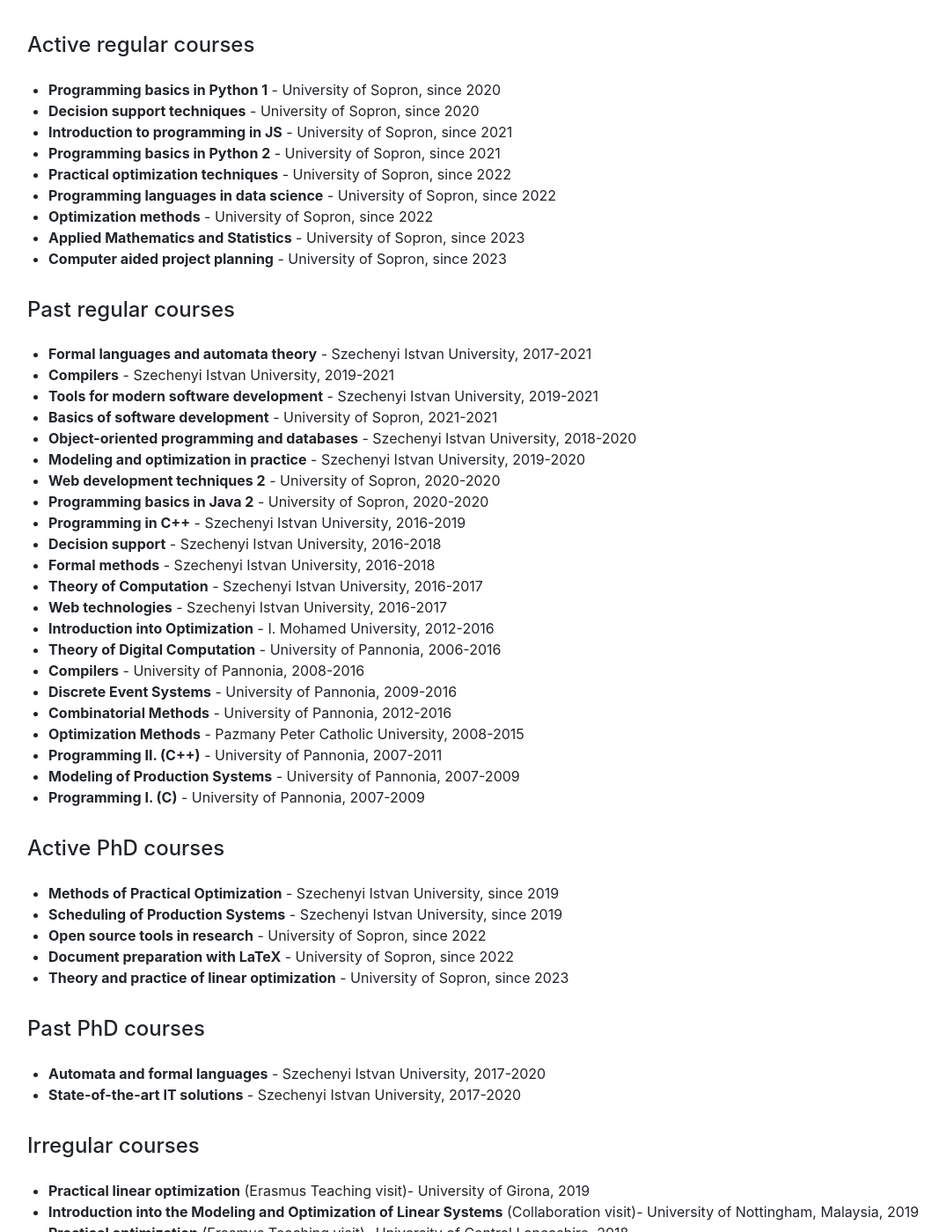
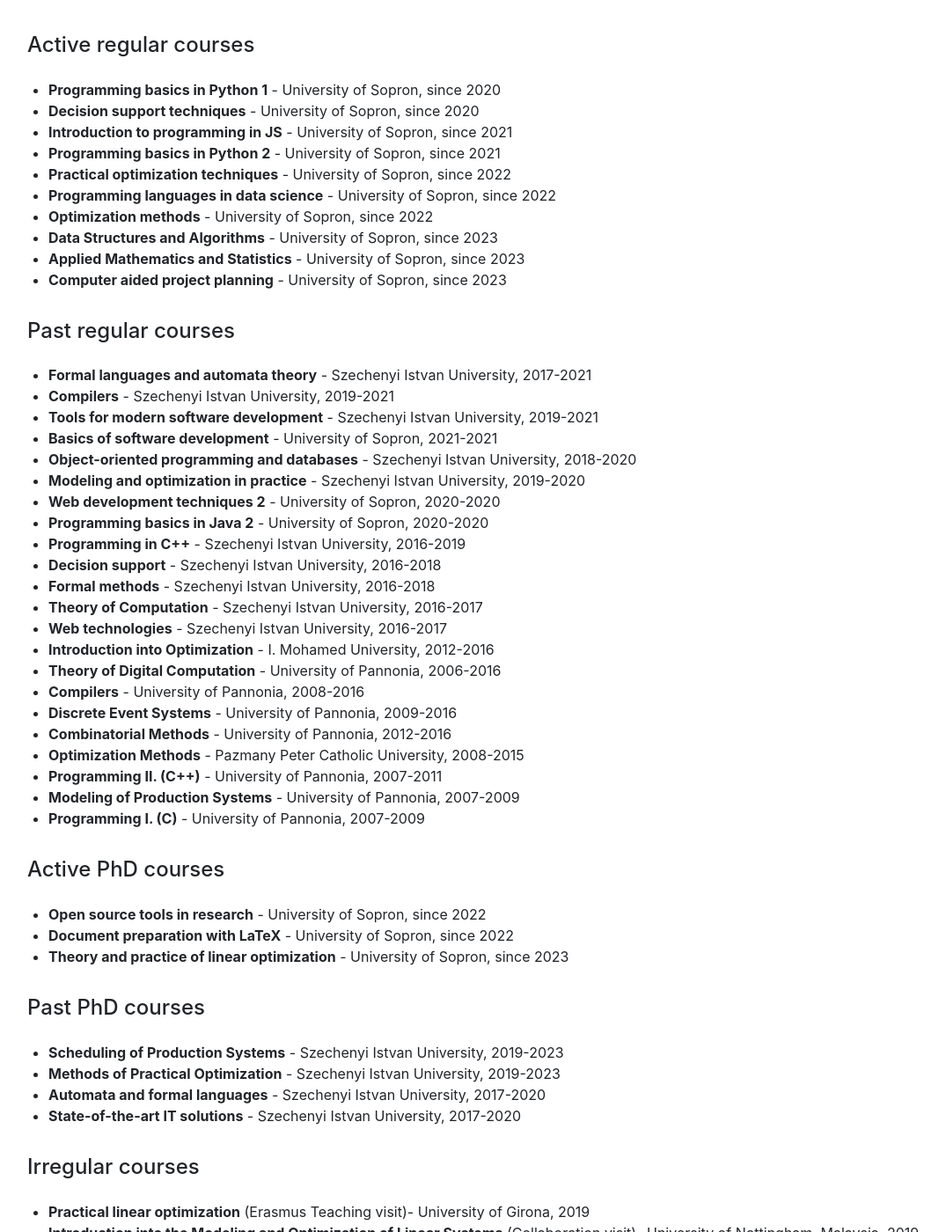
Before and after one commit to hegyhati/hegyhati.github.io, a Jekyll site: the page built from teaching_supervision.html, in a window 1280 px wide and 1400 px high, scrolled down 344 px. Shown: the whole window at 88% size, without its empty margins (70-1145 px from the left). Built offline with Jekyll 4.4.1, drawn with Linux system fonts in a browser that asks for light colours.

Commit message:
Update teaching

```diff
--- a/_data/teaching.yaml
+++ b/_data/teaching.yaml
@@ -1,4 +1,10 @@
 regular:
+
+- course: Data Structures and Algorithms
+  university: University of Sopron
+  city: Sopron
+  country: Hungary
+  start: 2023
 
 - course: Applied Mathematics and Statistics
   university: University of Sopron
@@ -20,7 +26,7 @@
 
 - course: Programming languages in data science
   university: University of Sopron
-  city: Sopron
+  city: SopronApplied
   country: Hungary
   start: 2022
 
@@ -250,12 +256,14 @@
   city: Gyor
   country: Hungary
   start: 2019
+  end: 2023
 
 - course: Scheduling of Production Systems
   university: Szechenyi Istvan University
   city: Gyor
   country: Hungary
   start: 2019
+  end: 2023
 
 
 
```
